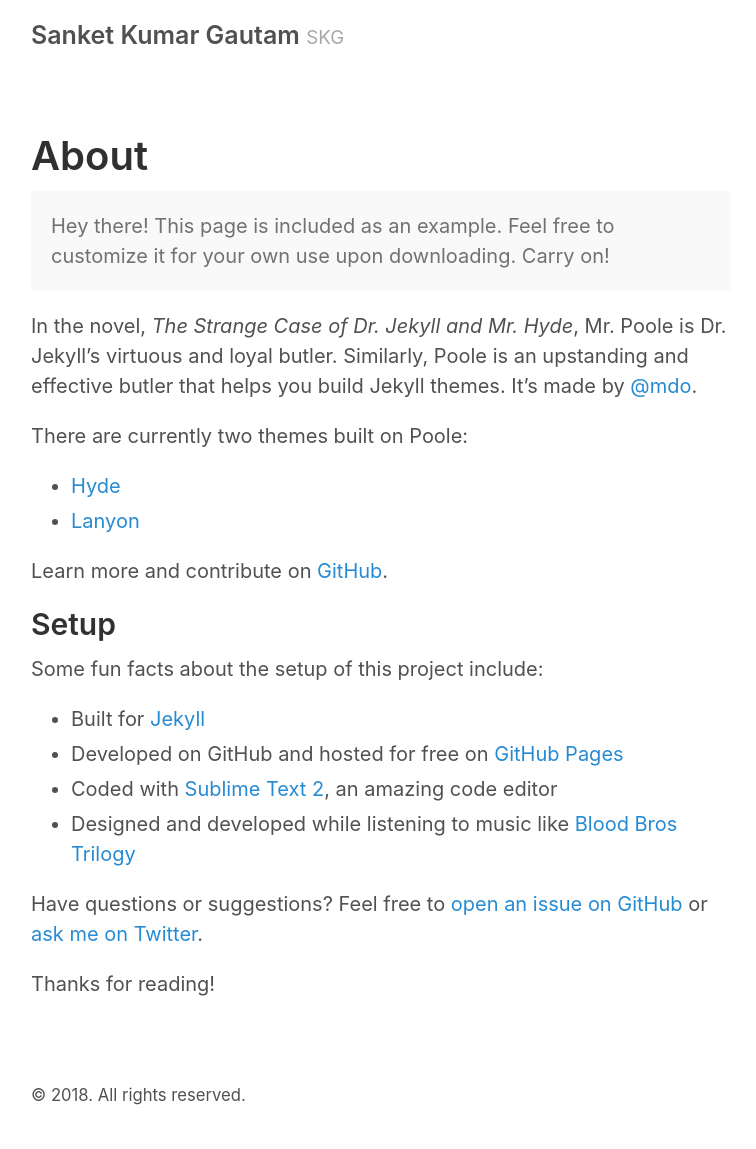
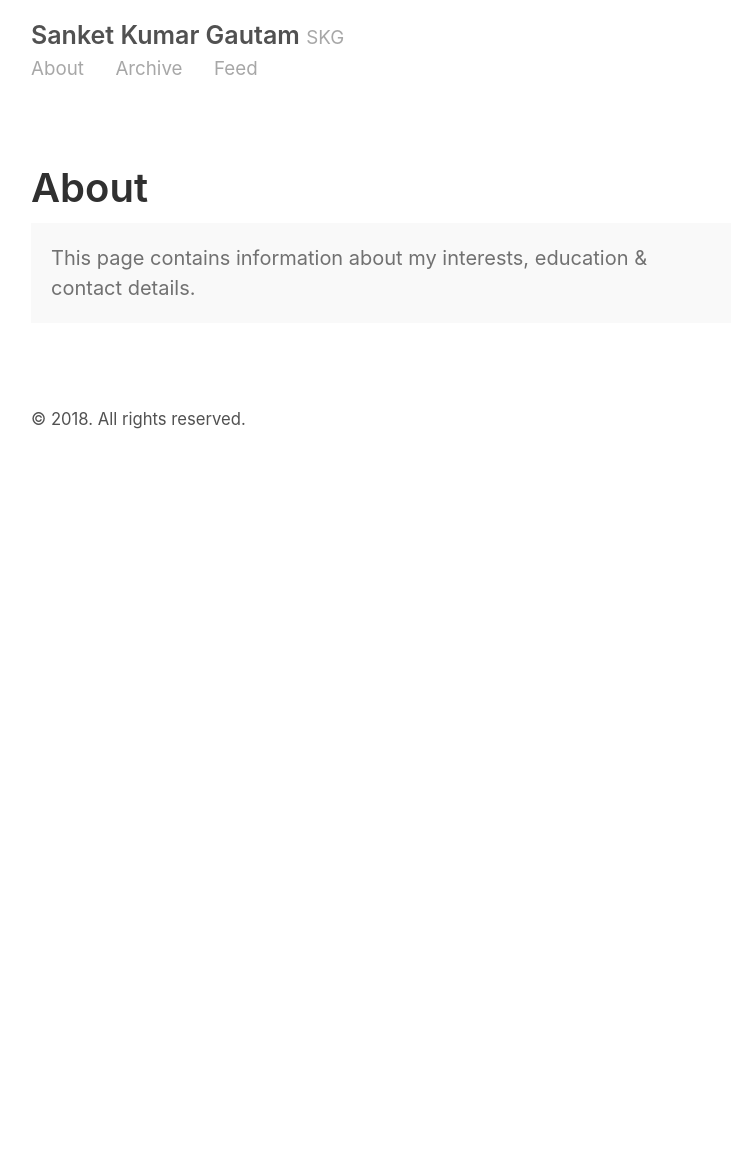
Before and after one commit to sanketgautam/sanketgautam.github.io, a Jekyll site: the page built from about.md, in a window 1280 px wide. Shown: the whole page, without its empty margins (259-1015 px from the left). Built offline with Jekyll 4.4.1, drawn with Linux system fonts in a browser that asks for light colours; after the commit the page ends 900 px from its top, so only the background shows below that.

Commit message:
adding nav links & archive page

```diff
--- a/_config.yml
+++ b/_config.yml
@@ -1,5 +1,11 @@
 # Permalinks
 permalink:           pretty
+
+#Nav Pages List
+pages_list:
+  About: '/about'
+  Archive: '/archive'
+  Feed: '/atom.xml'
 
 # Setup
 title:               Sanket Kumar Gautam
@@ -22,7 +28,7 @@
   email:             sk2gautam@gmail.com
 
 # Custom vars
-version:             2.0.0
+version:             1.0.1
 github:
   repo:              https://github.com/sanketgautam/sanketgautam.github.io
 
--- a/_layouts/default.html
+++ b/_layouts/default.html
@@ -10,6 +10,11 @@
         <h3 class="masthead-title">
           <a href="{{ site.baseurl }}/" title="Home">{{ site.title }}</a>
           <small>{{ site.tagline }}</small>
+          <br>
+          {% for page in site.pages_list %}
+            <small><a href="{{ page[1]  }}">{{ page[0] }}</a></small>
+            &nbsp;&nbsp;&nbsp;
+          {% endfor %}
         </h3>
       </header>
 
--- a/about.md
+++ b/about.md
@@ -4,27 +4,5 @@
 ---
 
 <p class="message">
-  Hey there! This page is included as an example. Feel free to customize it for your own use upon downloading. Carry on!
+  This page contains information about my interests, education &amp; contact details.
 </p>
-
-In the novel, *The Strange Case of Dr. Jekyll and Mr. Hyde*, Mr. Poole is Dr. Jekyll's virtuous and loyal butler. Similarly, Poole is an upstanding and effective butler that helps you build Jekyll themes. It's made by [@mdo](https://twitter.com/mdo).
-
-There are currently two themes built on Poole:
-
-* [Hyde](http://hyde.getpoole.com)
-* [Lanyon](http://lanyon.getpoole.com)
-
-Learn more and contribute on [GitHub](https://github.com/poole).
-
-## Setup
-
-Some fun facts about the setup of this project include:
-
-* Built for [Jekyll](http://jekyllrb.com)
-* Developed on GitHub and hosted for free on [GitHub Pages](https://pages.github.com)
-* Coded with [Sublime Text 2](http://sublimetext.com), an amazing code editor
-* Designed and developed while listening to music like [Blood Bros Trilogy](https://soundcloud.com/maddecent/sets/blood-bros-series)
-
-Have questions or suggestions? Feel free to [open an issue on GitHub](https://github.com/poole/poole/issues/new) or [ask me on Twitter](https://twitter.com/mdo).
-
-Thanks for reading!
```
Also changed, not shown: archive.md (added, +10 -0 lines).
